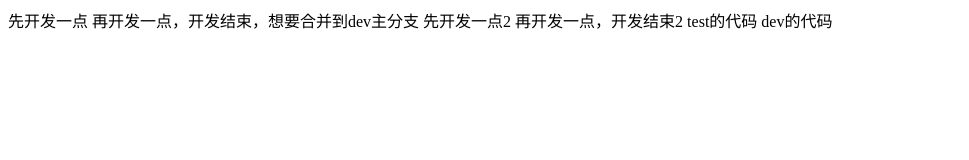
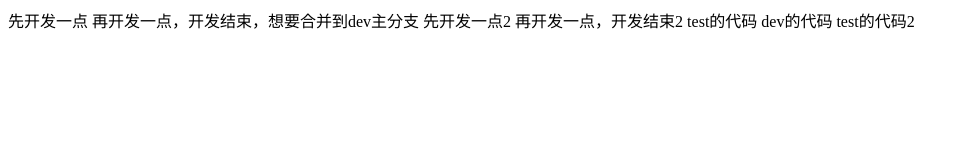
Before and after one commit to demerzelxd/learnFrontCodes, a plain HTML site: page htmlCodes/testGit.html in a window 1280 px wide. Shown: the whole page, without its empty margins (0-969 px from the left). Drawn offline with Linux system fonts and the light colour scheme.

Commit message:
test的代码2

```diff
--- a/htmlCodes/testGit.html
+++ b/htmlCodes/testGit.html
@@ -11,5 +11,6 @@
         再开发一点，开发结束2
         test的代码
         dev的代码
+        test的代码2
     </body>
 </html>
```
